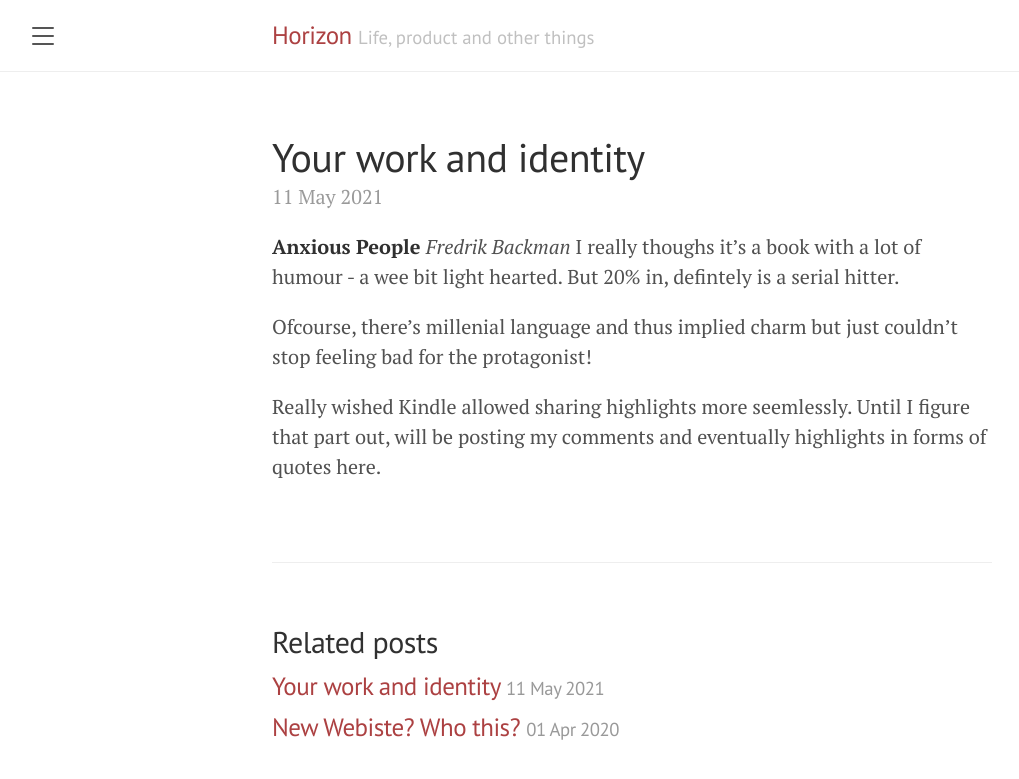
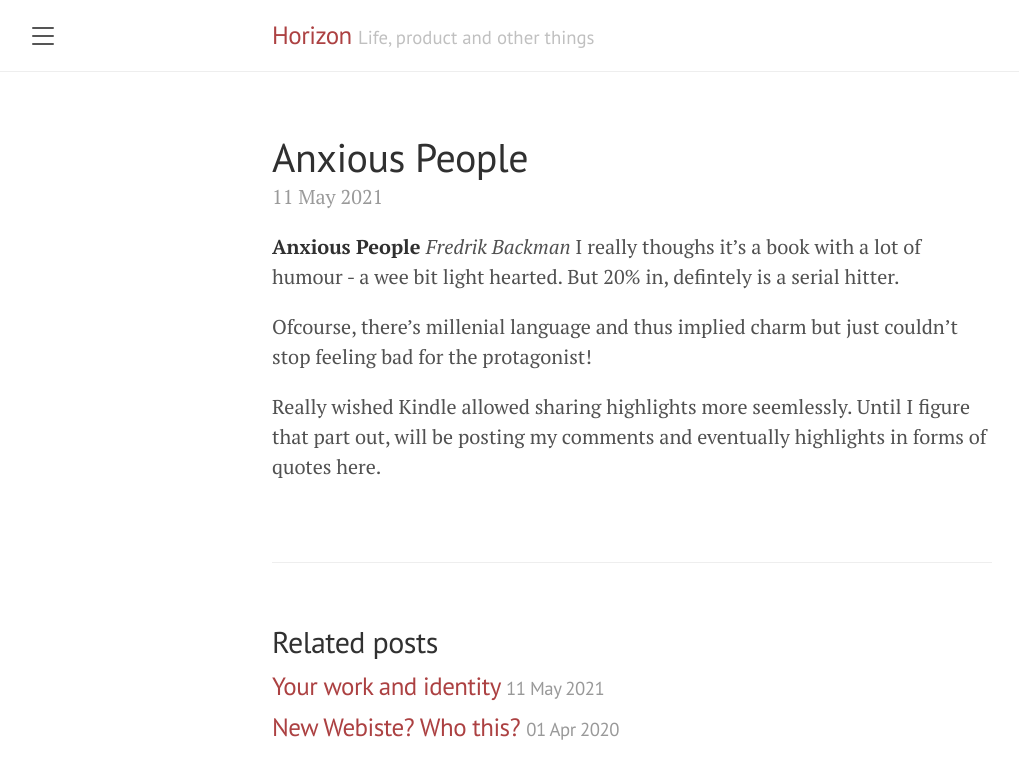
Before and after one commit to asaiatin/asaiatin.github.io, a Jekyll site: the page built from _posts/2021-05-11-Anxious People.md, in a window 1280 px wide. Shown: the top 779 px of the page, without its empty margins (8-1027 px from the left). Built offline with Jekyll 4.4.1, drawn with Linux system fonts in a browser that asks for light colours.

Commit message:
Anxious People V1

```diff
--- a/_posts/2021-05-11-Anxious People.md
+++ b/_posts/2021-05-11-Anxious People.md
@@ -1,6 +1,6 @@
 ---
 layout: post
-title: Your work and identity
+title: Anxious People
 ---
 
 
```
